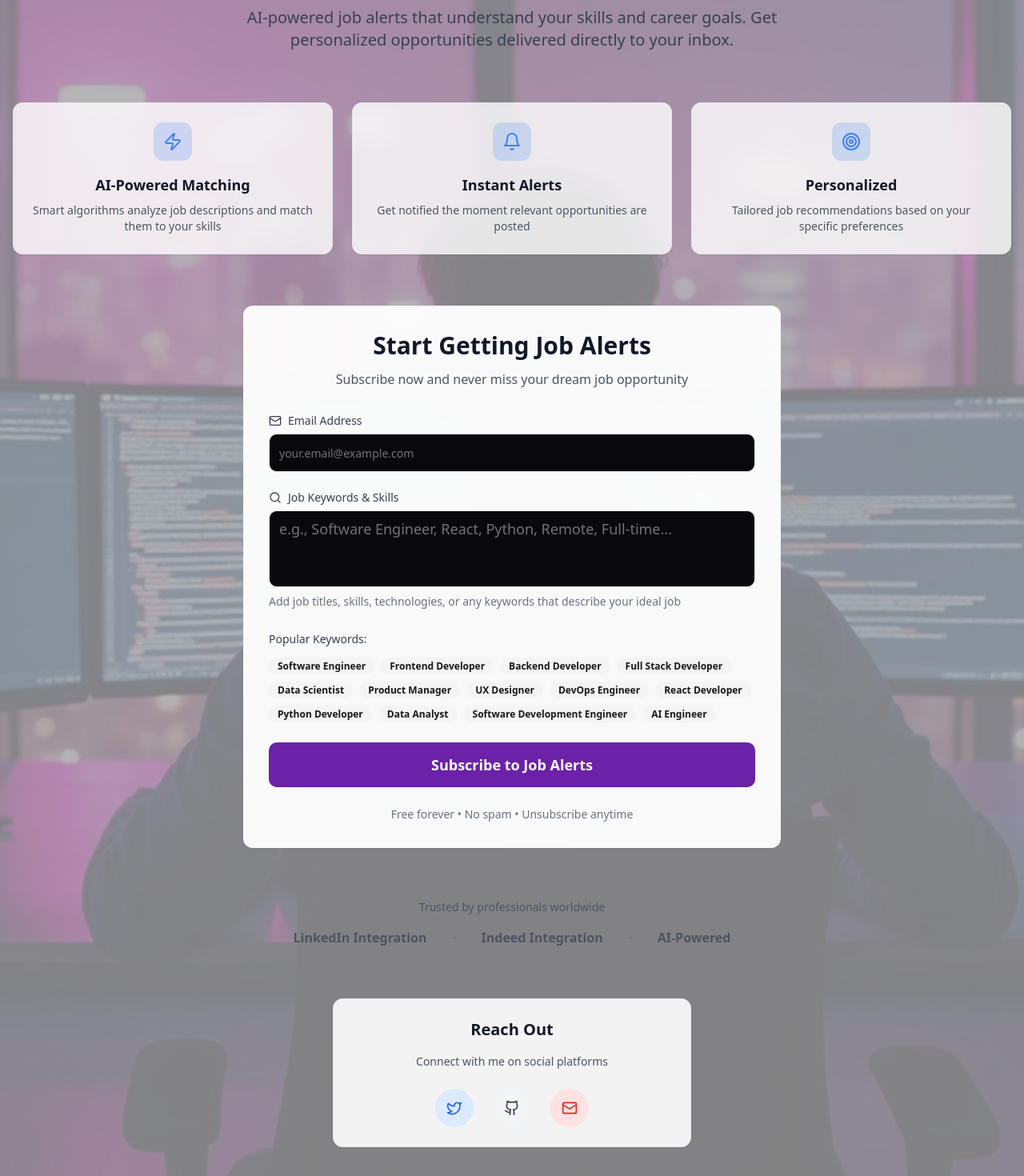
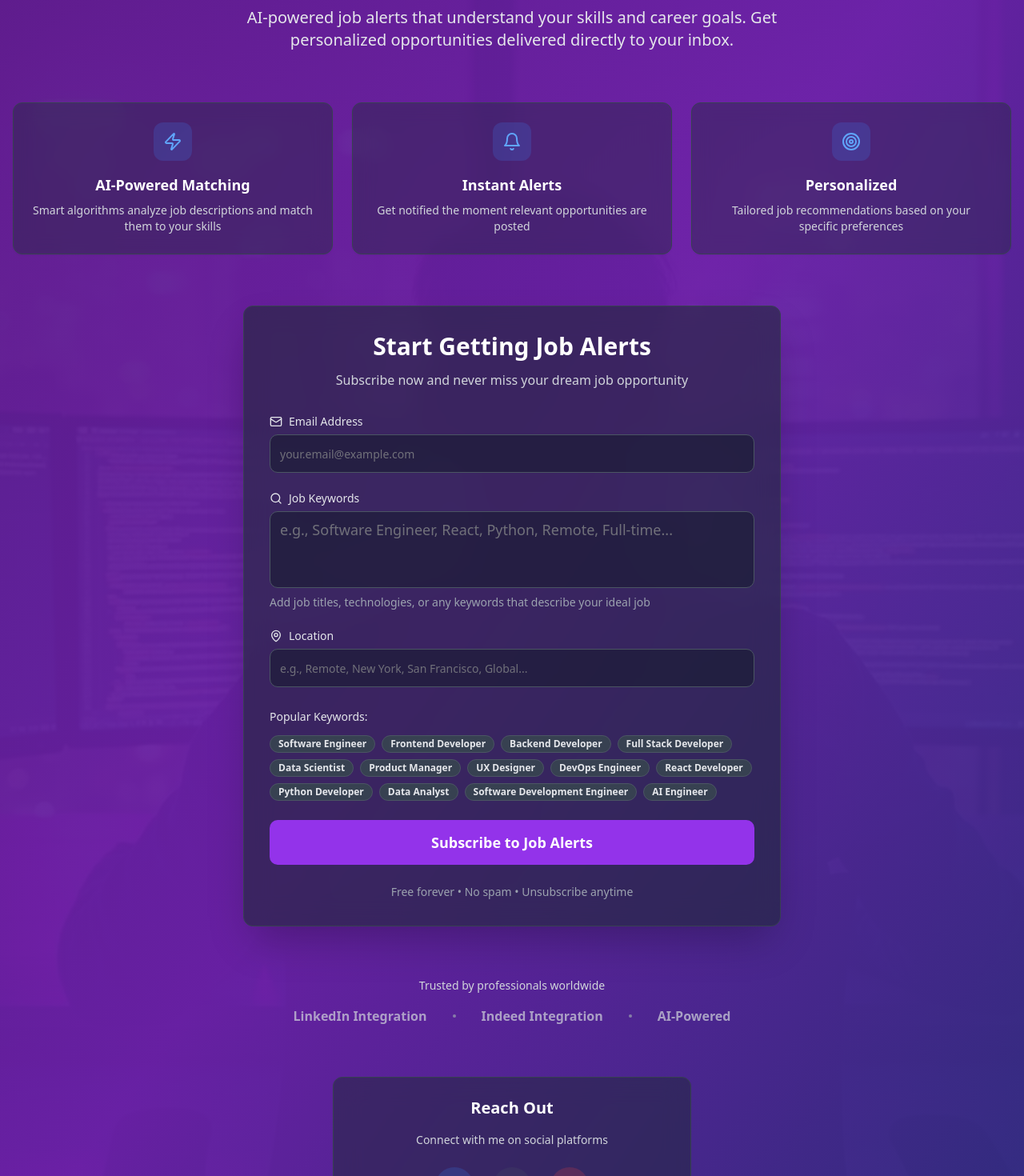
Before and after one commit to Raj-6660/Job-Finder, a React (Vite) app: page / in a window 1280 px wide. Shown: the part 220-1690 px from the top of the page at 80% size. Built offline with nearby package versions, Linux system fonts and the light colour scheme.

Commit message:
Update to dark mode
Update frontend to dark mode, add location section, and remove skills from job keywords.

```diff
--- a/src/components/JobAlertHero.tsx
+++ b/src/components/JobAlertHero.tsx
@@ -4,13 +4,14 @@ import { Label } from "@/components/ui/label";
 import { Textarea } from "@/components/ui/textarea";
 import { Card, CardContent } from "@/components/ui/card";
 import { Badge } from "@/components/ui/badge";
-import { Briefcase, Mail, Search, Zap, Bell, Target, Twitter, Github } from "lucide-react";
+import { Briefcase, Mail, Search, Zap, Bell, Target, Twitter, Github, MapPin } from "lucide-react";
 import { useState } from "react";
 import heroBackground from "@/assets/hero-background.png";
 
 const JobAlertHero = () => {
   const [email, setEmail] = useState("");
   const [keywords, setKeywords] = useState("");
+  const [location, setLocation] = useState("");
 
   const handleSubscribe = async (e: React.FormEvent) => {
     e.preventDefault();
@@ -21,7 +22,7 @@ const JobAlertHero = () => {
         headers: {
           "Content-Type": "application/json",
         },
-        body: JSON.stringify({ email, keywords }),
+        body: JSON.stringify({ email, keywords, location }),
       });
 
       if (!response.ok) {
@@ -31,6 +32,7 @@ const JobAlertHero = () => {
       alert("Subscription successful! You'll receive job alerts based on your preferences.");
       setEmail("");
       setKeywords("");
+      setLocation("");
     } catch (error) {
       console.error("Subscription failed:", error);
       alert("Something went wrong. Please try again.");
@@ -45,29 +47,29 @@ const JobAlertHero = () => {
   ];
 
   return (
-    <div className="min-h-screen relative overflow-hidden">
+    <div className="min-h-screen relative overflow-hidden bg-gradient-to-br from-purple-900 via-purple-800 to-indigo-900">
       {/* Background image with overlay */}
       <div className="absolute inset-0">
         <img
           src={heroBackground}
           alt="Developer background"
-          className="w-full h-full object-cover opacity-40"
+          className="w-full h-full object-cover opacity-20"
         />
-        <div className="absolute inset-0 bg-white/50"></div>
+        <div className="absolute inset-0 bg-gradient-to-br from-purple-900/80 via-purple-800/80 to-indigo-900/80"></div>
       </div>
 
       <div className="relative z-10 container mx-auto px-4 py-16">
         {/* Header */}
         <div className="text-center mb-16">
           <div className="flex items-center justify-center mb-6">
-            <div className="p-3 bg-primary/20 rounded-2xl backdrop-blur-sm">
-              <Briefcase className="w-8 h-8 text-primary" />
+            <div className="p-3 bg-blue-500/20 rounded-2xl backdrop-blur-sm">
+              <Briefcase className="w-8 h-8 text-blue-400" />
             </div>
           </div>
-          <h1 className="text-4xl md:text-5xl lg:text-6xl font-bold text-gray-900 mb-6 leading-tight">
+          <h1 className="text-4xl md:text-5xl lg:text-6xl font-bold text-white mb-6 leading-tight">
             Never miss a job opportunity
           </h1>
-          <p className="text-lg md:text-xl text-gray-700 max-w-3xl mx-auto leading-relaxed">
+          <p className="text-lg md:text-xl text-gray-200 max-w-3xl mx-auto leading-relaxed">
             AI-powered job alerts that understand your skills and career goals.
             Get personalized opportunities delivered directly to your inbox.
           </p>
@@ -75,49 +77,49 @@ const JobAlertHero = () => {
 
         {/* Features */}
         <div className="grid grid-cols-1 md:grid-cols-3 gap-6 mb-16">
-          <Card className="bg-white/80 backdrop-blur-md border-gray-200 hover:bg-white/90 transition-all duration-300">
+          <Card className="bg-gray-800/40 backdrop-blur-md border-gray-700 hover:bg-gray-800/60 transition-all duration-300">
             <CardContent className="p-6 text-center">
-              <div className="w-12 h-12 bg-primary/20 rounded-xl flex items-center justify-center mx-auto mb-4">
-                <Zap className="w-6 h-6 text-primary" />
+              <div className="w-12 h-12 bg-blue-500/20 rounded-xl flex items-center justify-center mx-auto mb-4">
+                <Zap className="w-6 h-6 text-blue-400" />
               </div>
-              <h3 className="text-lg font-semibold text-gray-900 mb-2">AI-Powered Matching</h3>
-              <p className="text-gray-600 text-sm">Smart algorithms analyze job descriptions and match them to your skills</p>
+              <h3 className="text-lg font-semibold text-white mb-2">AI-Powered Matching</h3>
+              <p className="text-gray-300 text-sm">Smart algorithms analyze job descriptions and match them to your skills</p>
             </CardContent>
           </Card>
 
-          <Card className="bg-white/80 backdrop-blur-md border-gray-200 hover:bg-white/90 transition-all duration-300">
+          <Card className="bg-gray-800/40 backdrop-blur-md border-gray-700 hover:bg-gray-800/60 transition-all duration-300">
             <CardContent className="p-6 text-center">
-              <div className="w-12 h-12 bg-primary/20 rounded-xl flex items-center justify-center mx-auto mb-4">
-                <Bell className="w-6 h-6 text-primary" />
+              <div className="w-12 h-12 bg-blue-500/20 rounded-xl flex items-center justify-center mx-auto mb-4">
+                <Bell className="w-6 h-6 text-blue-400" />
               </div>
-              <h3 className="text-lg font-semibold text-gray-900 mb-2">Instant Alerts</h3>
-              <p className="text-gray-600 text-sm">Get notified the moment relevant opportunities are posted</p>
+              <h3 className="text-lg font-semibold text-white mb-2">Instant Alerts</h3>
+              <p className="text-gray-300 text-sm">Get notified the moment relevant opportunities are posted</p>
             </CardContent>
           </Card>
 
-          <Card className="bg-white/80 backdrop-blur-md border-gray-200 hover:bg-white/90 transition-all duration-300">
+          <Card className="bg-gray-800/40 backdrop-blur-md border-gray-700 hover:bg-gray-800/60 transition-all duration-300">
             <CardContent className="p-6 text-center">
-              <div className="w-12 h-12 bg-primary/20 rounded-xl flex items-center justify-center mx-auto mb-4">
-                <Target className="w-6 h-6 text-primary" />
+              <div className="w-12 h-12 bg-blue-500/20 rounded-xl flex items-center justify-center mx-auto mb-4">
+                <Target className="w-6 h-6 text-blue-400" />
               </div>
-              <h3 className="text-lg font-semibold text-gray-900 mb-2">Personalized</h3>
-              <p className="text-gray-600 text-sm">Tailored job recommendations based on your specific preferences</p>
+              <h3 className="text-lg font-semibold text-white mb-2">Personalized</h3>
+              <p className="text-gray-300 text-sm">Tailored job recommendations based on your specific preferences</p>
             </CardContent>
           </Card>
         </div>
 
         {/* Subscription Form */}
         <div className="max-w-2xl mx-auto">
-          <Card className="bg-white/95 backdrop-blur-lg border-0 shadow-elegant">
+          <Card className="bg-gray-800/60 backdrop-blur-lg border-gray-700 shadow-2xl">
             <CardContent className="p-8">
               <div className="text-center mb-8">
-                <h2 className="text-3xl font-bold text-gray-900 mb-3">Start Getting Job Alerts</h2>
-                <p className="text-gray-600">Subscribe now and never miss your dream job opportunity</p>
+                <h2 className="text-3xl font-bold text-white mb-3">Start Getting Job Alerts</h2>
+                <p className="text-gray-300">Subscribe now and never miss your dream job opportunity</p>
               </div>
 
               <form onSubmit={handleSubscribe} className="space-y-6">
                 <div className="space-y-2">
-                  <Label htmlFor="email" className="text-gray-700 font-medium flex items-center gap-2">
+                  <Label htmlFor="email" className="text-gray-200 font-medium flex items-center gap-2">
                     <Mail className="w-4 h-4" />
                     Email Address
                   </Label>
@@ -128,14 +130,14 @@ const JobAlertHero = () => {
                     value={email}
                     onChange={(e) => setEmail(e.target.value)}
                     required
-                    className="h-12 text-lg border-gray-200 focus:border-primary focus:ring-primary/20"
+                    className="h-12 text-lg bg-gray-900/50 border-gray-600 text-white placeholder-gray-400 focus:border-blue-400 focus:ring-blue-400/20"
                   />
                 </div>
 
                 <div className="space-y-2">
-                  <Label htmlFor="keywords" className="text-gray-700 font-medium flex items-center gap-2">
+                  <Label htmlFor="keywords" className="text-gray-200 font-medium flex items-center gap-2">
                     <Search className="w-4 h-4" />
-                    Job Keywords & Skills
+                    Job Keywords
                   </Label>
                   <Textarea
                     id="keywords"
@@ -143,22 +145,38 @@ const JobAlertHero = () => {
                     value={keywords}
                     onChange={(e) => setKeywords(e.target.value)}
                     required
-                    className="h-24 text-lg border-gray-200 focus:border-primary focus:ring-primary/20 resize-none"
+                    className="h-24 text-lg bg-gray-900/50 border-gray-600 text-white placeholder-gray-400 focus:border-blue-400 focus:ring-blue-400/20 resize-none"
                   />
-                  <p className="text-sm text-gray-500">
-                    Add job titles, skills, technologies, or any keywords that describe your ideal job
+                  <p className="text-sm text-gray-400">
+                    Add job titles, technologies, or any keywords that describe your ideal job
                   </p>
+                </div>
+
+                <div className="space-y-2">
+                  <Label htmlFor="location" className="text-gray-200 font-medium flex items-center gap-2">
+                    <MapPin className="w-4 h-4" />
+                    Location
+                  </Label>
+                  <Input
+                    id="location"
+                    type="text"
+                    placeholder="e.g., Remote, New York, San Francisco, Global..."
+                    value={location}
+                    onChange={(e) => setLocation(e.target.value)}
+                    required
+                    className="h-12 text-lg bg-gray-900/50 border-gray-600 text-white placeholder-gray-400 focus:border-blue-400 focus:ring-blue-400/20"
+                  />
                 </div>
 
                 {/* Popular keywords suggestions */}
                 <div className="space-y-3">
-                  <Label className="text-gray-700 font-medium">Popular Keywords:</Label>
+                  <Label className="text-gray-200 font-medium">Popular Keywords:</Label>
                   <div className="flex flex-wrap gap-2">
                     {popularKeywords.map((keyword) => (
                       <Badge
                         key={keyword}
                         variant="secondary"
-                        className="cursor-pointer hover:bg-primary hover:text-white transition-colors"
+                        className="cursor-pointer bg-gray-700 text-gray-200 hover:bg-blue-600 hover:text-white transition-colors border-gray-600"
                         onClick={() => {
                           const currentKeywords = keywords.split(',').map(k => k.trim()).filter(k => k);
                           if (!currentKeywords.includes(keyword)) {
@@ -175,14 +193,14 @@ const JobAlertHero = () => {
                 <Button
                   type="submit"
                   size="lg"
-                  className="w-full h-14 text-lg font-semibold bg-purple-800 hover:bg-purple-900 text-white transition-colors"
+                  className="w-full h-14 text-lg font-semibold bg-purple-600 hover:bg-purple-700 text-white transition-colors"
                 >
                   Subscribe to Job Alerts
                 </Button>
               </form>
 
               <div className="mt-6 text-center">
-                <p className="text-sm text-gray-500">
+                <p className="text-sm text-gray-400">
                   Free forever • No spam • Unsubscribe anytime
                 </p>
               </div>
@@ -192,44 +210,44 @@ const JobAlertHero = () => {
 
         {/* Trust indicators */}
         <div className="text-center mt-16">
-          <p className="text-gray-600 text-sm mb-4">Trusted by professionals worldwide</p>
+          <p className="text-gray-300 text-sm mb-4">Trusted by professionals worldwide</p>
           <div className="flex justify-center items-center space-x-8 opacity-70">
-            <div className="text-gray-700 font-semibold">LinkedIn Integration</div>
-            <div className="w-1 h-1 bg-gray-500 rounded-full"></div>
-            <div className="text-gray-700 font-semibold">Indeed Integration</div>
-            <div className="w-1 h-1 bg-gray-500 rounded-full"></div>
-            <div className="text-gray-700 font-semibold">AI-Powered</div>
+            <div className="text-gray-300 font-semibold">LinkedIn Integration</div>
+            <div className="w-1 h-1 bg-gray-400 rounded-full"></div>
+            <div className="text-gray-300 font-semibold">Indeed Integration</div>
+            <div className="w-1 h-1 bg-gray-400 rounded-full"></div>
+            <div className="text-gray-300 font-semibold">AI-Powered</div>
           </div>
         </div>
 
         {/* Reach Out Section */}
         <div className="text-center mt-16">
-          <Card className="bg-white/90 backdrop-blur-lg border-gray-200 max-w-md mx-auto">
+          <Card className="bg-gray-800/50 backdrop-blur-lg border-gray-700 max-w-md mx-auto">
             <CardContent className="p-6">
-              <h3 className="text-xl font-semibold text-gray-900 mb-4">Reach Out</h3>
-              <p className="text-gray-600 text-sm mb-6">Connect with me on social platforms</p>
+              <h3 className="text-xl font-semibold text-white mb-4">Reach Out</h3>
+              <p className="text-gray-300 text-sm mb-6">Connect with me on social platforms</p>
               <div className="flex justify-center items-center space-x-6">
                 <a
                   href="https://x.com/rajarshya"
                   target="_blank"
                   rel="noopener noreferrer"
-                  className="flex items-center justify-center w-12 h-12 bg-blue-100 hover:bg-blue-200 rounded-full transition-colors group"
+                  className="flex items-center justify-center w-12 h-12 bg-blue-500/20 hover:bg-blue-500/30 rounded-full transition-colors group"
                 >
-                  <Twitter className="w-5 h-5 text-blue-600 group-hover:text-blue-700" />
+                  <Twitter className="w-5 h-5 text-blue-400 group-hover:text-blue-300" />
                 </a>
                 <a
                   href="https://github.com/Raj-6660"
                   target="_blank"
                   rel="noopener noreferrer"
-                  className="flex items-center justify-center w-12 h-12 bg-gray-100 hover:bg-gray-200 rounded-full transition-colors group"
+                  className="flex items-center justify-center w-12 h-12 bg-gray-600/20 hover:bg-gray-600/30 rounded-full transition-colors group"
                 >
-                  <Github className="w-5 h-5 text-gray-700 group-hover:text-gray-800" />
+                  <Github className="w-5 h-5 text-gray-300 group-hover:text-gray-200" />
                 </a>
                 <a
                   href="mailto:rajarshyasingh@gmail.com"
-                  className="flex items-center justify-center w-12 h-12 bg-red-100 hover:bg-red-200 rounded-full transition-colors group"
+                  className="flex items-center justify-center w-12 h-12 bg-red-500/20 hover:bg-red-500/30 rounded-full transition-colors group"
                 >
-                  <Mail className="w-5 h-5 text-red-600 group-hover:text-red-700" />
+                  <Mail className="w-5 h-5 text-red-400 group-hover:text-red-300" />
                 </a>
               </div>
             </CardContent>
```
